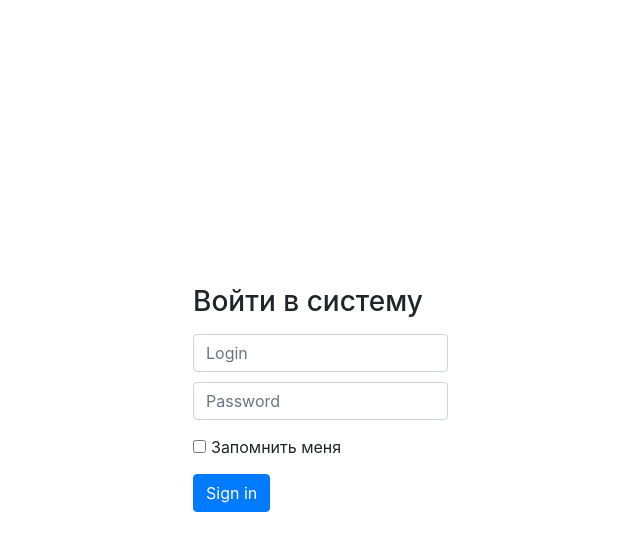
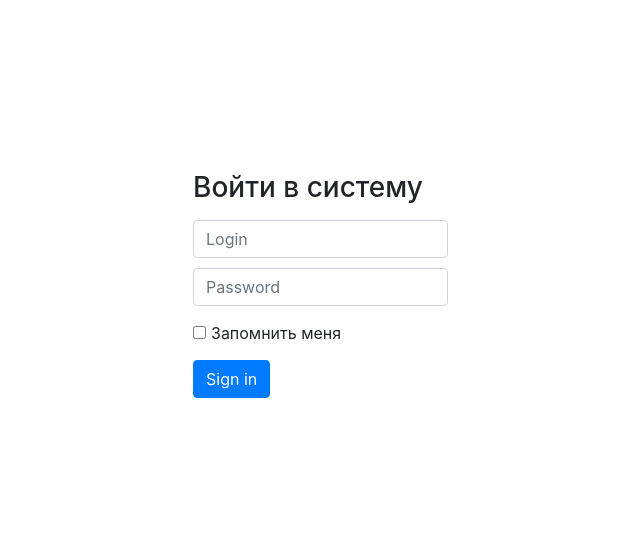
Before and after one commit to progmax646/contract-django, a Django app: page /login in a window 1280 px wide. Shown: the top 551 px of the page, without its empty margins (272-912 px from the left). Run offline with Django 3.2, Linux system fonts and the light colour scheme; some libraries are stand-ins or nearby versions.

Commit message:
update style for login page

```diff
--- a/contractApp/templates/contract/login.html
+++ b/contractApp/templates/contract/login.html
@@ -3,7 +3,7 @@
 {% block content %}
 <div class="container">
     <div class="row">
-        <div class="col-md-3 offset-4" style="margin-top: 25%;">
+        <div class="col-md-3 offset-4" style="margin-top: 15%;">
             <h3>Войти в систему</h3>
             <form action="" method="POST" style="margin-top: 15px;">
                 {% csrf_token %}
```
